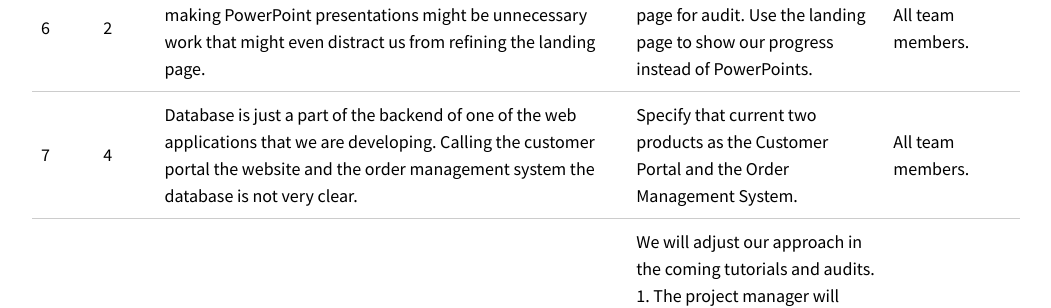
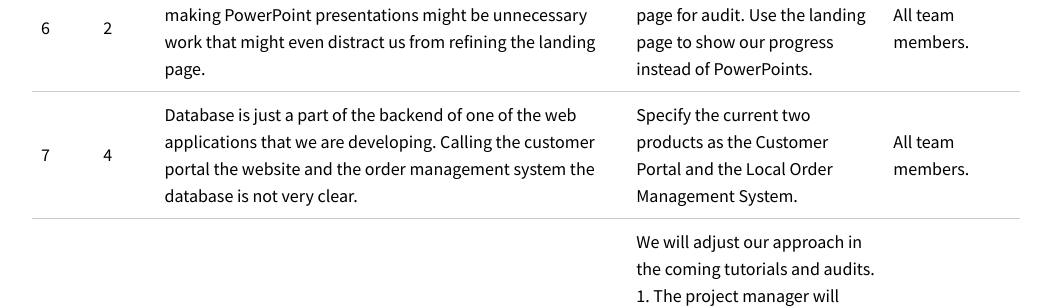
Before and after one commit to optofab/optofab.github.io, a Jekyll site: the page built from logs.md, in a window 1280 px wide and 900 px high, scrolled down 24154 px. Shown: the part 157-465 px from the top of the window, without its empty margins (114-1165 px from the left). Built offline with Jekyll 4.4.1, drawn with Linux system fonts in a browser that asks for light colours; nearby versions of some CDN libraries; emoji names are drawn with the system emoji font.

Commit message:
Update logs.md

```diff
--- a/logs.md
+++ b/logs.md
@@ -869,7 +869,7 @@ Decision making logs from previous semester: [link hosted on Confluence](https:/
 | 4         | 1        | Due to the complex nature of physical components that OptoFab is manufacturing, the order placing process is highly dynamic. Since the IT department of RSPhys did not allow us to use React, the website development, especially debugging, is excruciating and the maintenance in the future is going to be hard for the IT department of RSPhys as well. Any tiny change of the UI or functionalities would require coding in multiple similar but different HTML files and create a hassle for the JavaScript part as well. | Need to talk to IT department of RSPhys asap about using React. Inform clients about the importance of giving all requirements at once and make as little change to the functionalities as possible.                                                                                                                                                                                                                                | All team members.                                   |
 | 5         | 1        | The IT department of RSPhys allowed us to use React. The changes(new requirements) need to be made in so many places that the developers think rewriting the entire website with React is quicker and neater than editing the old one. Clients agreed.                                                                                                                                                                                                                                                                          | Refactor the website using React.                                                                                                                                                                                                                                                                                                                                                                                                   | All team members, clients, IT department of RSPhys. |
 | 6         | 2        | Reflecting on feedback from the audits last semester, making PowerPoint presentations might be unnecessary work that might even distract us from refining the landing page.                                                                                                                                                                                                                                                                                                                                                     | Very carefully refine landing page for audit. Use the landing page to show our progress instead of PowerPoints.                                                                                                                                                                                                                                                                                                                     | All team members.                                   |
-| 7         | 4        | Database is just a part of the backend of one of the web applications that we are developing. Calling the customer portal the website and the order management system the database is not very clear.                                                                                                                                                                                                                                                                                                                           | Specify that current two products as the Customer Portal and the Order Management System.                                                                                                                                                                                                                                                                                                                                           | All team members.                                   |
+| 7         | 4        | Database is just a part of the backend of one of the web applications that we are developing. Calling the customer portal the website and the order management system the database is not very clear.                                                                                                                                                                                                                                                                                                                           | Specify the current two products as the Customer Portal and the Local Order Management System.                                                                                                                                                                                                                                                                                                                                           | All team members.                                   |
 | 8         | 4        | Reflecting on feedback from Audit 1, our peers and tutor this semester want to make sure that everyone's voice is heard by letting everyone participate in the tutorials and audits more.                                                                                                                                                                                                                                                                                                                                       | We will adjust our approach in the coming tutorials and audits.<br/> 1. The project manager will only be engaging in the Q&A session. Other team members will be in charge of presenting the Audits. <br/> 2. A reflection log will be created. All team members are going to write down some reflections when appropriate. <br/> 3. Strongly encourage all team members to communicate with the shadow team and Greg on tutorials. | All team members.                                   |
 | 9         | 4        | Reflecting on feedback from Audit 1, The course convenor, our tutor, and our shadow team all think that we should create a reflection log in Audit 1.                                                                                                                                                                                                                                                                                                                                                                           | We will actively listen to other people's advice and improve our documentation by adding a reflection log.                                                                                                                                                                                                                                                                                                                          | All team members.                                   |
 | 10         | 5        | Reflecting on feedback from Audit 1, many stakeholders think that more members should present the Audits.                                                                                                                                                                                                                                                                                                                                                                          | Ruoqian, Hengrui, Ruiqiao will prepare for Audit 2. Yaoyi, Phillip, Guoyu will prepare for Audit 3.                                                                                                                                                                                                                                                                                                                          | All team members.                                   |
```
